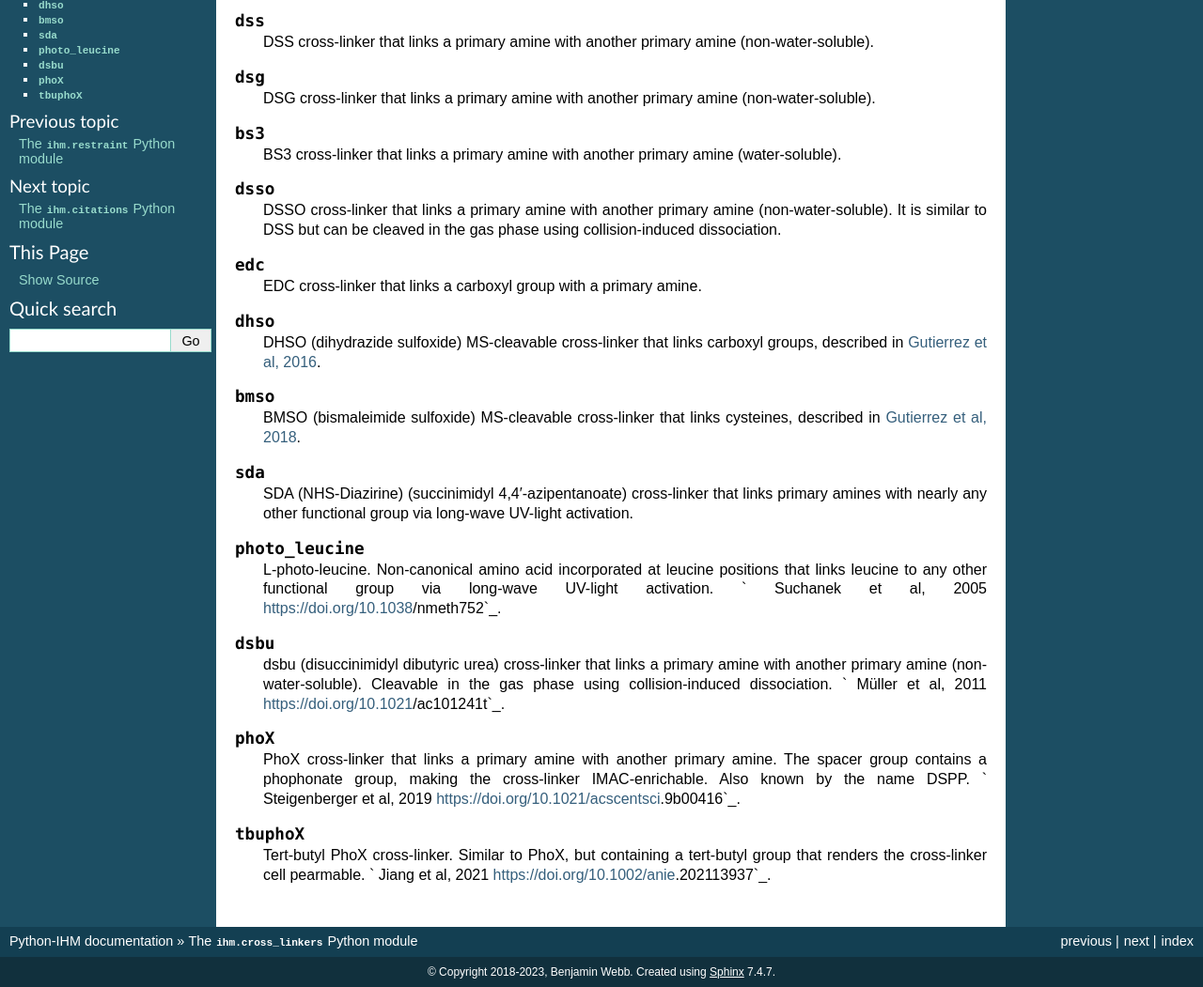
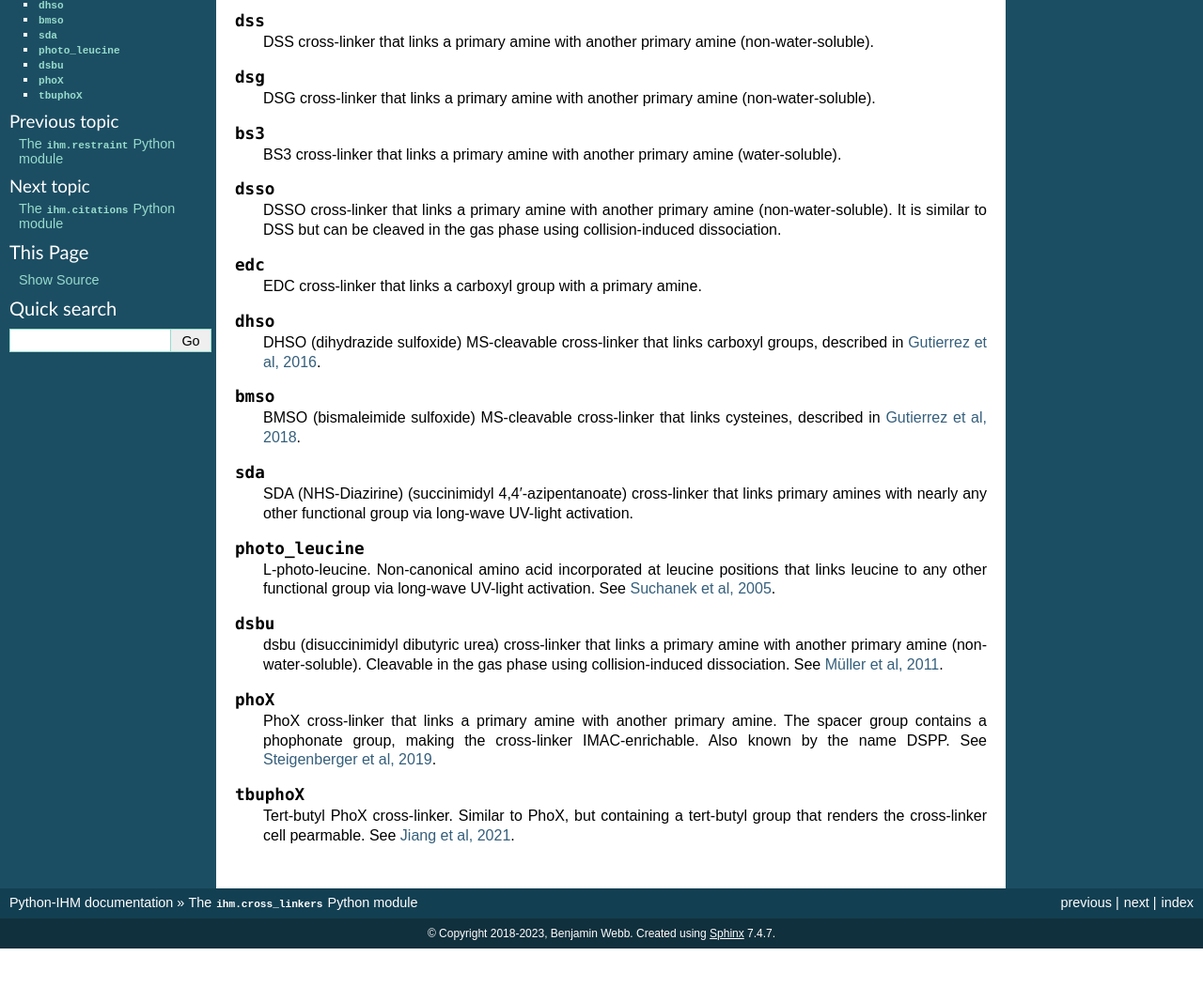
Before and after one commit to ihmwg/python-ihm, a Sphinx documentation site: the page built from docs/cross_linkers.rst, in a window 1280 px wide, cut to the strip 192-1243 px from the top of the page. Shown: the whole strip at 94% size. Built offline with Sphinx 7.4.7, drawn with Linux system fonts in a browser that asks for light colours; after the commit the page ends 1202 px from its top, so only the background shows below that.

Commit message:
Fix hyperlinks

```diff
--- a/docs/cross_linkers.rst
+++ b/docs/cross_linkers.rst
@@ -55,25 +55,25 @@ The :mod:`ihm.cross_linkers` Python module
    L-photo-leucine. Non-canonical amino acid incorporated at leucine
    positions that links leucine to any other functional group via long-wave
    UV-light activation.
-   ` Suchanek et al, 2005 https://doi.org/10.1038/nmeth752`_.
+   See `Suchanek et al, 2005 <https://doi.org/10.1038/nmeth752>`_.
 
 .. data:: dsbu
 
    dsbu (disuccinimidyl dibutyric urea) cross-linker that links a primary
    amine with another primary amine (non-water-soluble).
    Cleavable in the gas phase using collision-induced dissociation.
-   ` Müller et al, 2011 https://doi.org/10.1021/ac101241t`_.
+   See `Müller et al, 2011 <https://doi.org/10.1021/ac101241t>`_.
 
 
 .. data:: phoX
 
    PhoX cross-linker that links a primary amine with another primary amine.
    The spacer group contains a phophonate group, making the cross-linker
-   IMAC-enrichable. Also known by the name DSPP.
-   ` Steigenberger et al, 2019 https://doi.org/10.1021/acscentsci.9b00416`_.
+   IMAC-enrichable. Also known by the name DSPP. See
+   `Steigenberger et al, 2019 <https://doi.org/10.1021/acscentsci.9b00416>`_.
 
 .. data:: tbuphoX
 
    Tert-butyl PhoX cross-linker. Similar to PhoX, but containing a tert-butyl
    group that renders the cross-linker cell pearmable.
-   ` Jiang et al, 2021 https://doi.org/10.1002/anie.202113937`_.
+   See `Jiang et al, 2021 <https://doi.org/10.1002/anie.202113937>`_.
```
